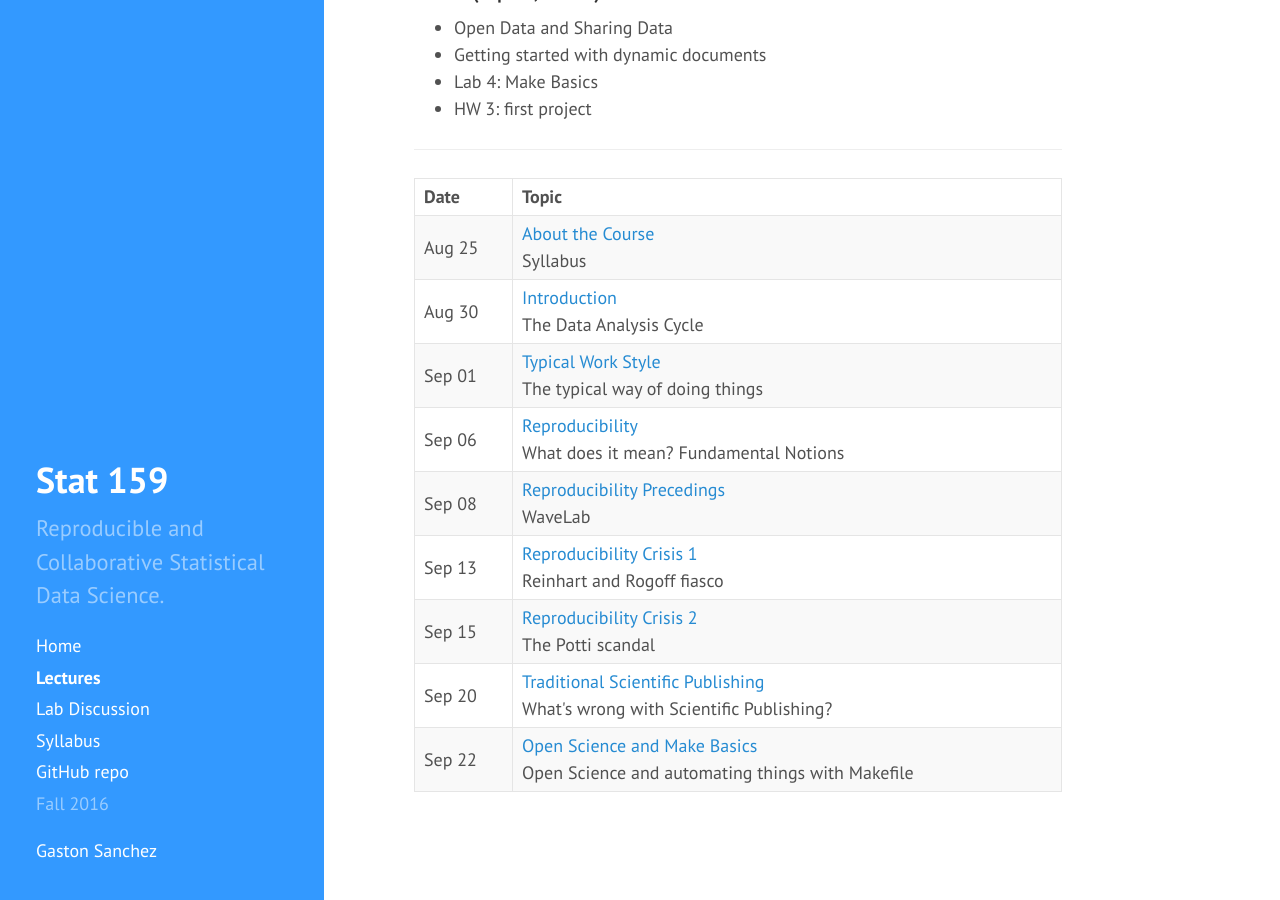
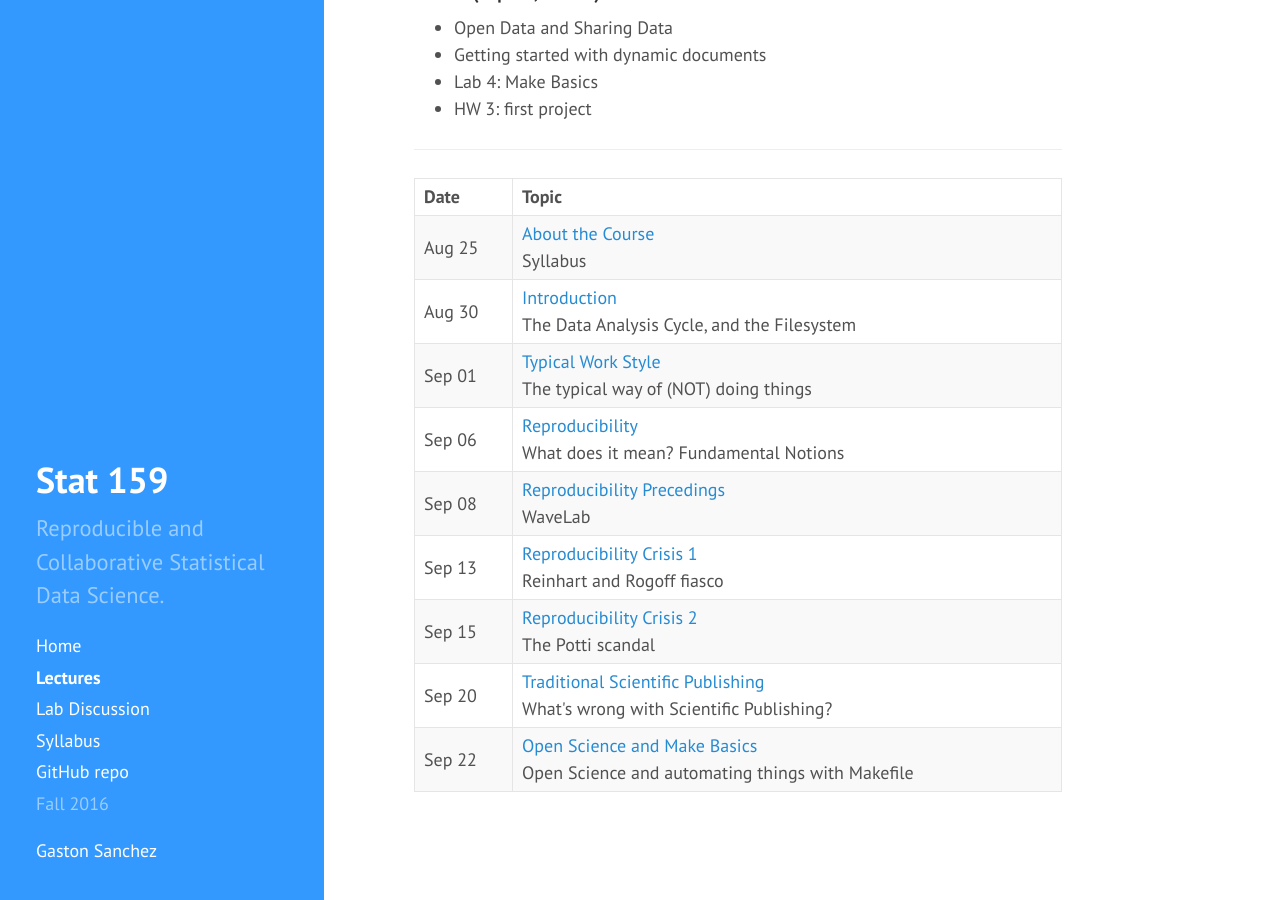
Before and after one commit to gastonstat/relic-stat159, a Jekyll site: the page built from lectures/index.md, in a window 1280 px wide and 900 px high, scrolled down 848 px. Built offline with Jekyll 4.4.1, drawn with Linux system fonts in a browser that asks for light colours; nearby versions of some CDN libraries.

Commit message:
lectures: rename link of 01-intro-filesystem in index

```diff
--- a/lectures/index.md
+++ b/lectures/index.md
@@ -66,13 +66,13 @@
     </tr>
     <tr>
       <td>Aug 30</td>
-      <td><a href="01-introduction">Introduction</a><br>
-        The Data Analysis Cycle</td>
+      <td><a href="01-intro-filesystem">Introduction</a><br>
+        The Data Analysis Cycle, and the Filesystem</td>
     </tr>
     <tr>
       <td>Sep 01</td>
       <td><a href="02-typical-work-style">Typical Work Style</a><br>
-        The typical way of doing things</td>
+        The typical way of (NOT) doing things</td>
     </tr>
     <tr>
       <td>Sep 06</td>
```
